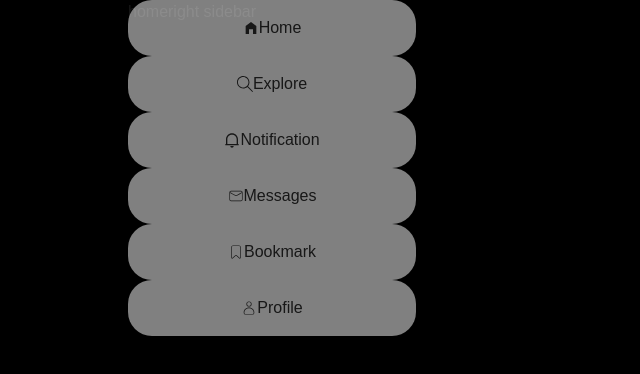
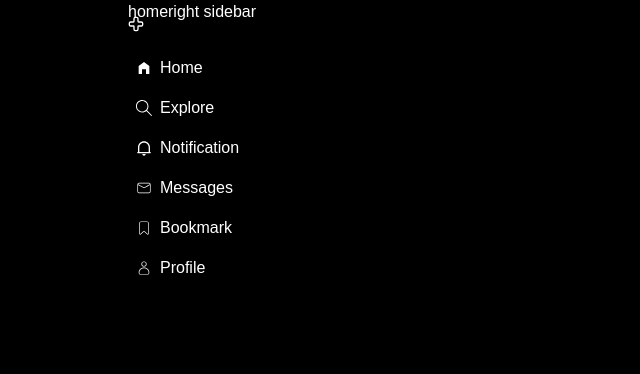
Before and after one commit to thorsanchez/Xclone, a Next.js app: page / in a window 1280 px wide. Shown: the top 374 px of the page, without its empty margins (0-640 px from the left). Built offline with nearby package versions, Linux system fonts and the light colour scheme.

Commit message:
færði sidebar icons og text svo þeir seu i linu

```diff
--- a/src/app/globals.css
+++ b/src/app/globals.css
@@ -2,7 +2,7 @@
 
 :root {
   --background: #ffffff;
-  --foreground: #171717;
+  --foreground: #ffffff;
 }
 
 @theme inline {
--- a/src/app/page.tsx
+++ b/src/app/page.tsx
@@ -5,6 +5,8 @@ import { CiMail } from "react-icons/ci";
 import { CiBookmark } from "react-icons/ci";
 import { CiUser } from "react-icons/ci";
 import Link from "next/link";
+import { LuCross } from "react-icons/lu";
+
 
 //https://react-icons.github.io/react-icons/
 const navigation_items = [
@@ -39,9 +41,12 @@ const Home = () => {
       <div className="max-w-screen-lg w-full h-full flex relative">
         {/* left sidebar*/}
         <section className="fixed w-72 flex flex-col">
+          <Link href={"/"} className="my-4">
+            <LuCross></LuCross>
+          </Link>
           {navigation_items.map((item) => (
             <Link
-              className="bg-white/50 rounded-3xl p-4 flex items-center justify-center"
+              className="hover:bg-white/10 transition duration-200 flex items-center justify-start w-fit space-x-2 rounded-3xl p-2 "
               href={`/${item.title.toLowerCase}`}
               key={item.title}
             >
```
